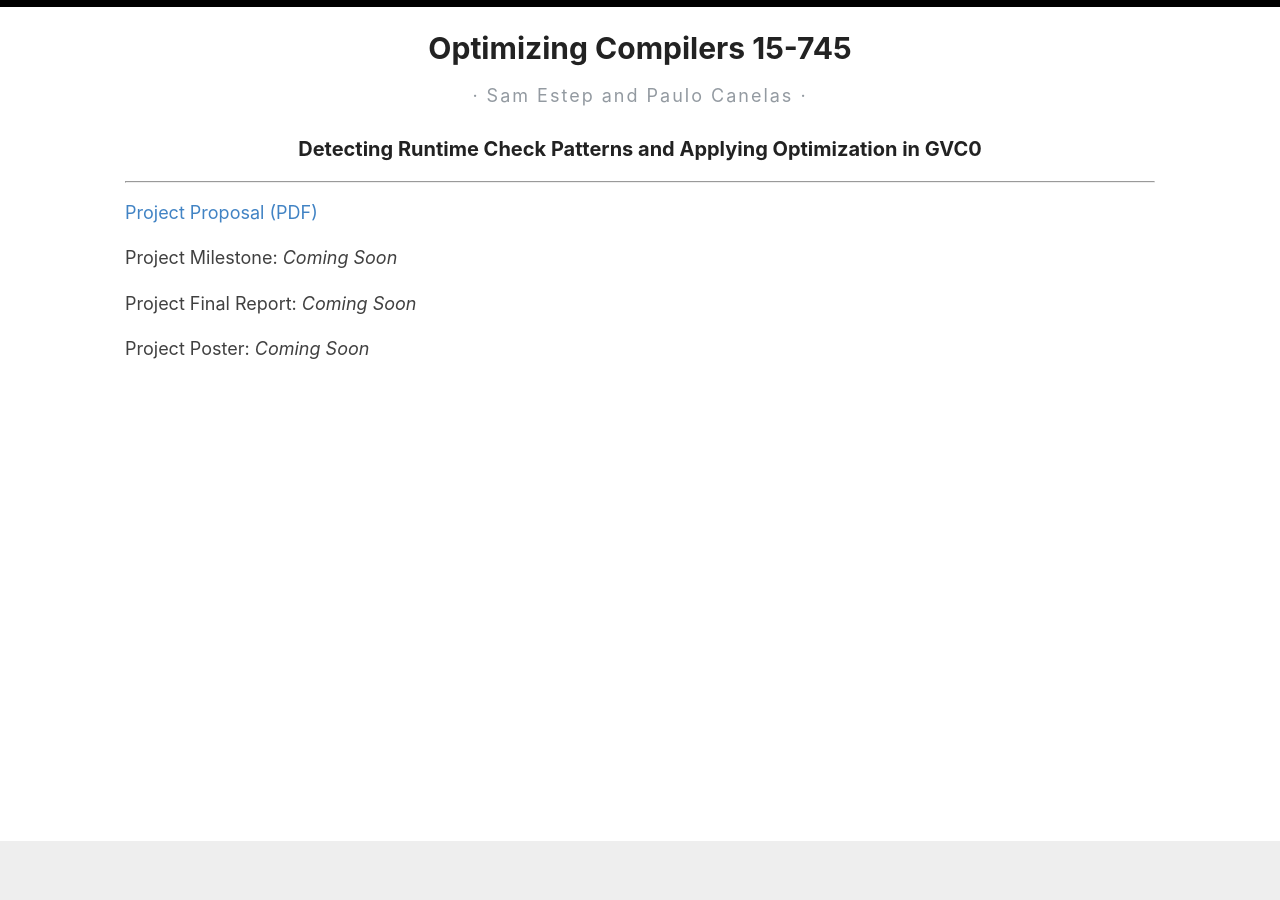
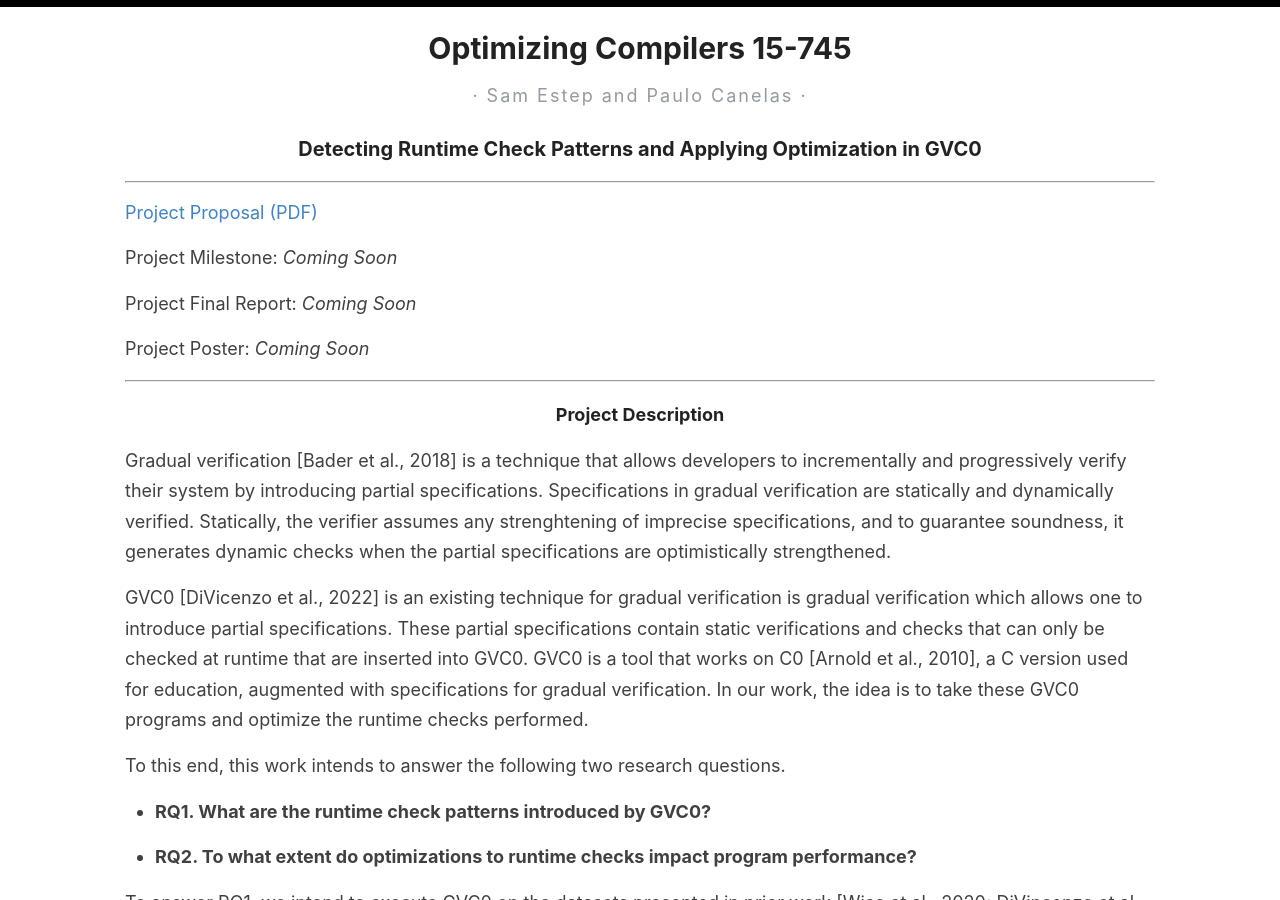
Before and after one commit to pcanelas/pcanelas.github.io, a Jekyll site: the page built from _pages/compilers.md, in a window 1280 px wide and 900 px high. Built offline with Jekyll 4.4.1, drawn with Linux system fonts in a browser that asks for light colours; some of the changed text lies outside the part shown.

Commit message:
Updated compilers

```diff
--- a/_pages/compilers.md
+++ b/_pages/compilers.md
@@ -16,3 +16,32 @@
 Project Final Report: *Coming Soon*
 
 Project Poster: *Coming Soon*
+
+---
+
+#### Project Description
+
+Gradual verification [Bader et al., 2018] is a technique that allows developers to incrementally and progressively verify their system by introducing partial specifications.
+Specifications in gradual verification are statically and dynamically verified.
+Statically, the verifier assumes any strenghtening of imprecise specifications, and to guarantee soundness, it generates dynamic checks when the partial specifications are optimistically strengthened.
+
+GVC0 [DiVicenzo et al., 2022] is an existing technique for gradual verification is gradual verification which allows one to introduce partial specifications.
+These partial specifications contain static verifications and checks that can only be checked at runtime that are inserted into GVC0. GVC0 is a tool that works on C0 [Arnold et al., 2010], a C version used for education, augmented with specifications for gradual verification. In our work, the idea is to take these GVC0 programs and optimize the runtime checks performed.
+
+To this end, this work intends to answer the following two research questions.
+
+- **RQ1. What are the runtime check patterns introduced by GVC0?**
+
+- **RQ2. To what extent do optimizations to runtime checks impact program performance?**
+
+To answer RQ1, we intend to execute GVC0 on the datasets presented in prior work [Wise et al., 2020; DiVincenzo et al., 2022], manually inspect the generated code with the injected execution checks, study the patterns in which these are introduced, and figure out how they can be optimized.
+Regarding RQ2, we plan to use the detected patterns to improve the generated code. We will perform the optimization by either (a) changing the way runtime checks are introduced by GVC0, or (b) developing LLVM passes that detect a pattern and perform an optimization.
+Finally, we will evaluate the impact of the optimizations by comparing the runtime performance of the original code with and without optimizations.
+
+We define the goals of the project as follows:
+
+1. **75% Goal:** Detect and describe the patterns present in \gvc's output. Implement one optimization and compare the performance between the optimized and unoptimized code.
+
+2. **100% Goal:** Same as the 75% goal, plus an extra optimization. Perform an ablation study, and check if performance changes as optimizations are applied.
+
+3. **125% Goal:** Same as the 100% goal, plus implement remaining optimizations depending on the number of patterns discovered.
```
